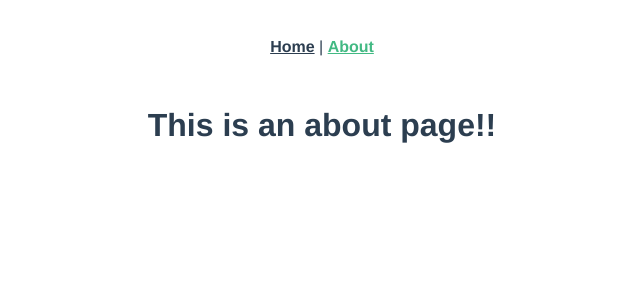
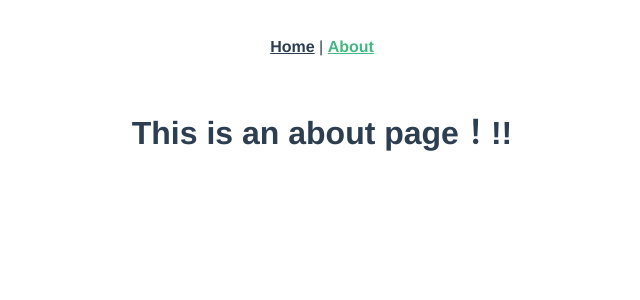
Before and after one commit to tao52525/vue-docker-demo, a Vue app: page /about in a window 1280 px wide. Shown: the top 300 px of the page, without its empty margins (318-958 px from the left). Built offline with nearby package versions, Linux system fonts and the light colour scheme.

Commit message:
feat：新功能（feature）

```diff
--- a/src/views/About.vue
+++ b/src/views/About.vue
@@ -1,5 +1,5 @@
 <template>
   <div class="about">
-    <h1>This is an about page!!</h1>
+    <h1>This is an about page！!!</h1>
   </div>
 </template>
```
